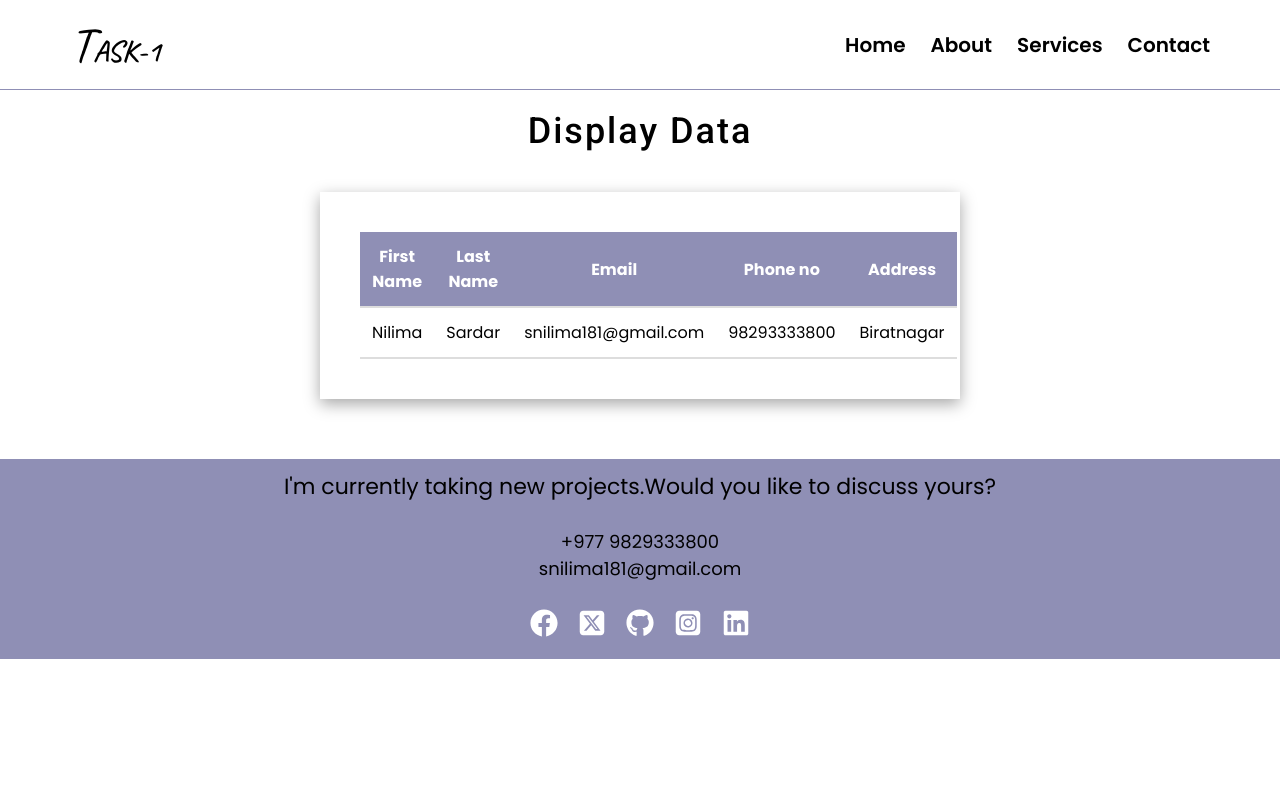
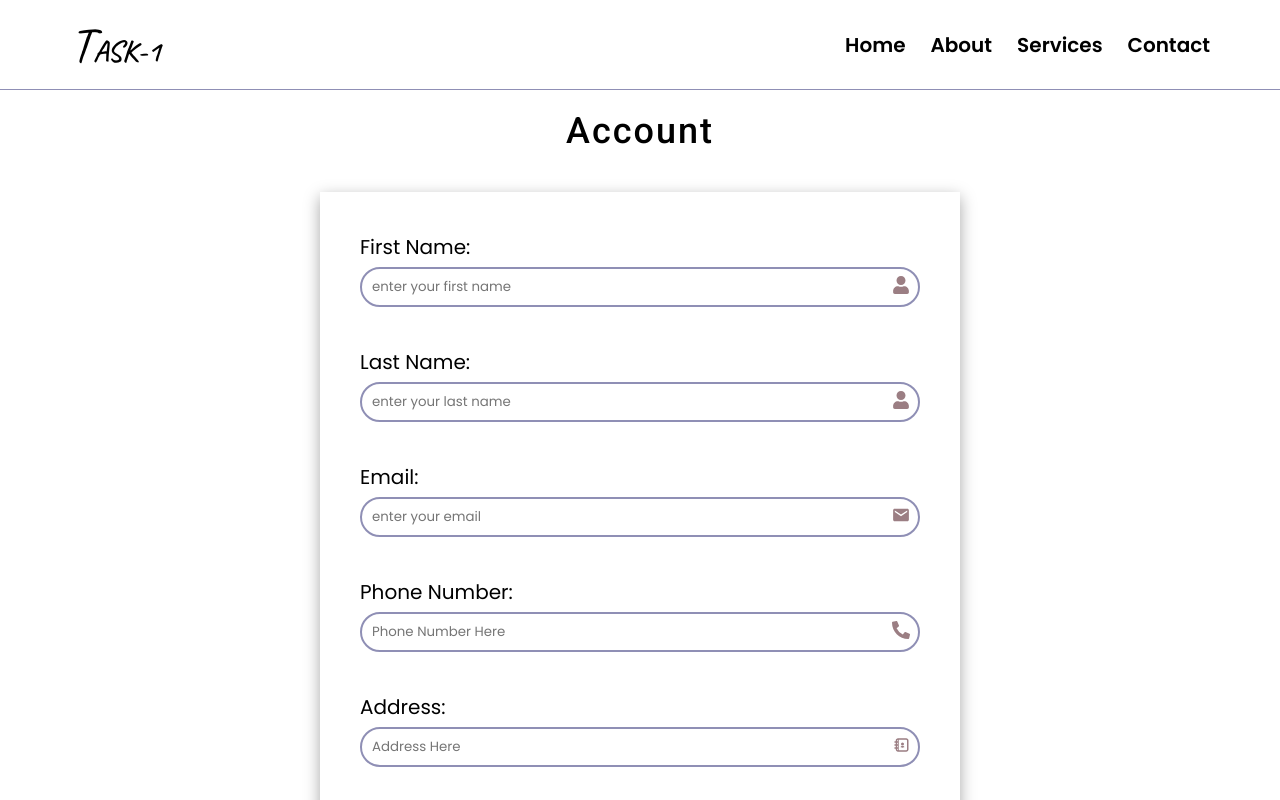
Before and after one commit to NilimaSardar/Intern_Task, a React (Vite) app in the folder 01_UserInput_HF/: page / in a window 1280 px wide. Shown: the top 800 px of the page. Built offline with nearby package versions, Linux system fonts and the light colour scheme.

Commit message:
garnishing more

```diff
--- a/01_UserInput_HF/src/App.jsx
+++ b/01_UserInput_HF/src/App.jsx
@@ -8,8 +8,8 @@ const App = () => {
   return (
     <>
     <Header/>
-    {/* <Form/> */}
-    <Table/>
+    <Form/>
+    {/* <Table/> */}
     <Footer/>
     </>
   )
--- a/01_UserInput_HF/src/components/Table/Table.jsx
+++ b/01_UserInput_HF/src/components/Table/Table.jsx
@@ -36,7 +36,7 @@ export default Table
 const TableStyle = styled.div`
 
       /* background-color: #c4969e; */
-  height: auto;
+  height: calc(100vh - 90px - 200px);
   padding: 20px 0;
   color: black;
   display: flex;
```
